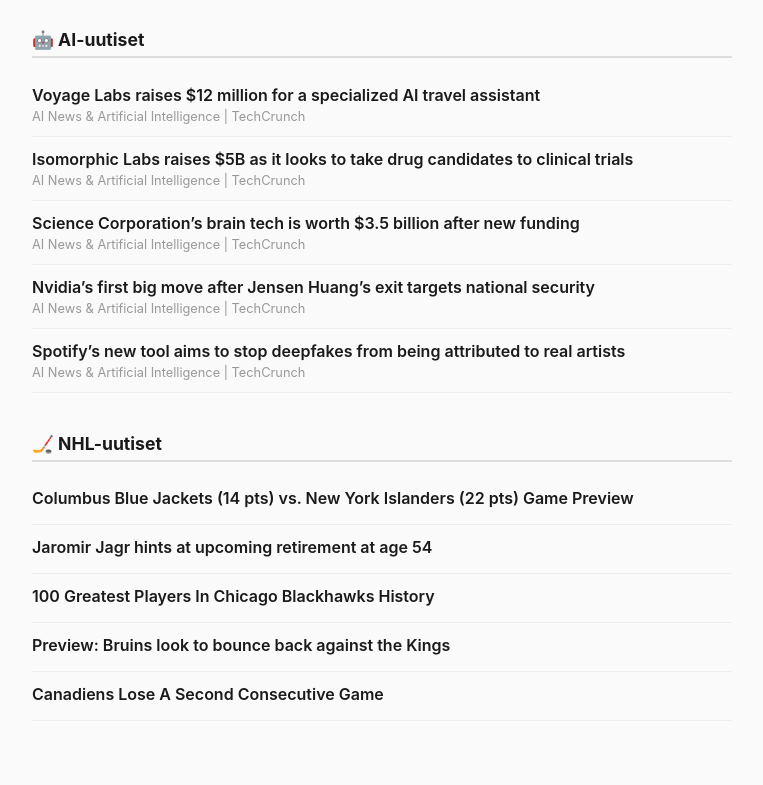
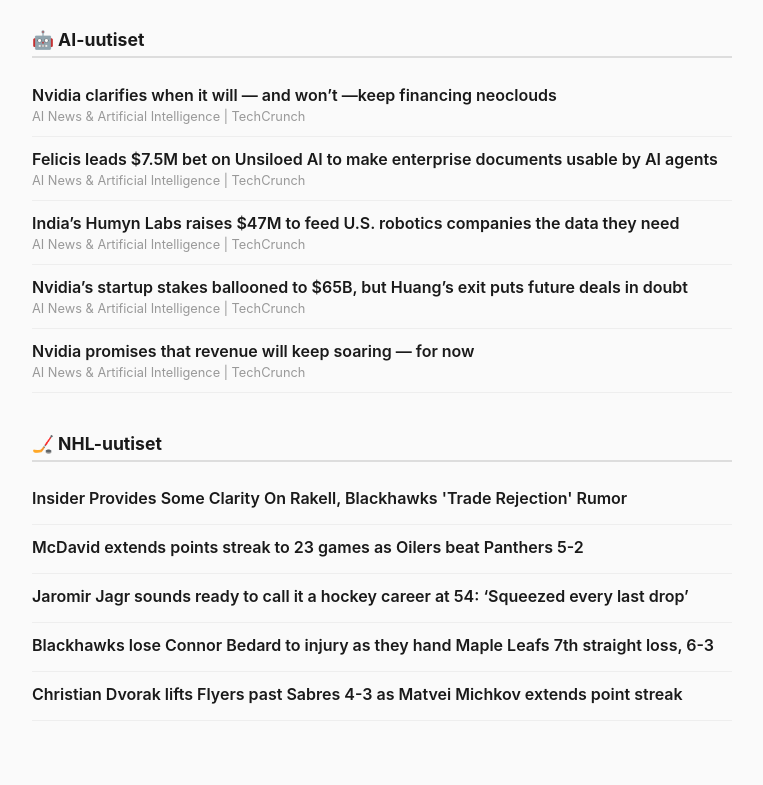
Before and after one commit to kallehirvikoski-svg/Kalleimmat-Uutiset, a plain HTML site: page index.html in a window 1280 px wide. Shown: the part 89-874 px from the top of the page, without its empty margins (258-1021 px from the left). Drawn offline with Linux system fonts and the light colour scheme.

Commit message:
Päivitä uutiset 2026-11-18 14:43

```diff
--- a/index.html
+++ b/index.html
@@ -28,33 +28,33 @@
 </head>
 <body>
   <h1>Päivän uutiset</h1>
-  <div class="updated">Päivitetty: 17.11.2026 15:04 UTC</div>
+  <div class="updated">Päivitetty: 18.11.2026 14:43 UTC</div>
 
     <section>
       <h2>🤖 AI-uutiset</h2>
       <ul class="news-list">
         <li class="news-item">
-          <a href="https://techcrunch.com/2026/11/17/voyage-labs-raises-12-million-for-a-specialized-ai-travel-assistant/" target="_blank" rel="noopener">Voyage Labs raises $12 million for a specialized AI travel assistant</a>
+          <a href="https://techcrunch.com/2026/11/18/nvidia-clarifies-when-it-will-and-wont-keep-financing-neoclouds/" target="_blank" rel="noopener">Nvidia clarifies when it will — and won’t —keep financing neoclouds</a>
 
           <div class="meta">AI News &amp; Artificial Intelligence | TechCrunch</div>
         </li>
         <li class="news-item">
-          <a href="https://techcrunch.com/2026/11/17/isomorphic-labs-raises-5b-as-it-looks-to-take-drug-candidates-to-clinical-trials/" target="_blank" rel="noopener">Isomorphic Labs raises $5B as it looks to take drug candidates to clinical trials</a>
+          <a href="https://techcrunch.com/2026/11/18/felicis-leads-7-5m-bet-on-unsiloed-ai-to-make-enterprise-documents-usable-by-ai-agents/" target="_blank" rel="noopener">Felicis leads $7.5M bet on Unsiloed AI to make enterprise documents usable by AI agents</a>
 
           <div class="meta">AI News &amp; Artificial Intelligence | TechCrunch</div>
         </li>
         <li class="news-item">
-          <a href="https://techcrunch.com/2026/11/17/science-corporations-brain-tech-is-worth-3-5-billion-after-new-funding/" target="_blank" rel="noopener">Science Corporation’s brain tech is worth $3.5 billion after new funding</a>
+          <a href="https://techcrunch.com/2026/11/18/accel-backs-indias-humyn-labs-to-supply-training-data-needed-by-u-s-robotics-ai-developers/" target="_blank" rel="noopener">India’s Humyn Labs raises $47M to feed U.S. robotics companies the data they need</a>
 
           <div class="meta">AI News &amp; Artificial Intelligence | TechCrunch</div>
         </li>
         <li class="news-item">
-          <a href="https://techcrunch.com/2026/11/17/nvidias-first-big-move-after-jensen-huangs-exit-targets-national-security/" target="_blank" rel="noopener">Nvidia’s first big move after Jensen Huang’s exit targets national security</a>
+          <a href="https://techcrunch.com/2026/11/17/nvidias-startup-stakes-ballooned-to-65b-but-huangs-exit-puts-future-deals-in-doubt/" target="_blank" rel="noopener">Nvidia’s startup stakes ballooned to $65B, but Huang’s exit puts future  deals in doubt</a>
 
           <div class="meta">AI News &amp; Artificial Intelligence | TechCrunch</div>
         </li>
         <li class="news-item">
-          <a href="https://techcrunch.com/2026/11/17/spotifys-new-tool-aims-to-stop-deepfakes-from-being-attributed-to-real-artists/" target="_blank" rel="noopener">Spotify’s new tool aims to stop deepfakes from being attributed to real artists</a>
+          <a href="https://techcrunch.com/2026/11/17/nvidia-promises-that-revenue-will-keep-soaring-for-now/" target="_blank" rel="noopener">Nvidia promises that revenue will keep soaring — for now</a>
 
           <div class="meta">AI News &amp; Artificial Intelligence | TechCrunch</div>
         </li>
@@ -66,27 +66,27 @@
       <h2>🏒 NHL-uutiset</h2>
       <ul class="news-list">
         <li class="news-item">
-          <a href="https://sports.yahoo.com/articles/columbus-blue-jackets-14-pts-133027281.html" target="_blank" rel="noopener">Columbus Blue Jackets (14 pts) vs. New York Islanders (22 pts) Game Preview</a>
+          <a href="https://sports.yahoo.com/articles/insider-provides-clarity-rakell-blackhawks-043637412.html" target="_blank" rel="noopener">Insider Provides Some Clarity On Rakell, Blackhawks &#x27;Trade Rejection&#x27; Rumor</a>
 
           <div class="meta"></div>
         </li>
         <li class="news-item">
-          <a href="https://sports.yahoo.com/articles/jaromir-jagr-hints-upcoming-retirement-130000059.html" target="_blank" rel="noopener">Jaromir Jagr hints at upcoming retirement at age 54</a>
+          <a href="https://sports.yahoo.com/articles/mcdavid-extends-points-streak-23-041831257.html" target="_blank" rel="noopener">McDavid extends points streak to 23 games as Oilers beat Panthers 5-2</a>
 
           <div class="meta"></div>
         </li>
         <li class="news-item">
-          <a href="https://sports.yahoo.com/articles/100-greatest-players-chicago-blackhawks-120040687.html" target="_blank" rel="noopener">100 Greatest Players In Chicago Blackhawks History</a>
+          <a href="https://sports.yahoo.com/articles/jaromir-jagr-sounds-ready-call-034232949.html" target="_blank" rel="noopener">Jaromir Jagr sounds ready to call it a hockey career at 54: ‘Squeezed every last drop’</a>
 
           <div class="meta"></div>
         </li>
         <li class="news-item">
-          <a href="https://sports.yahoo.com/articles/preview-bruins-look-bounce-back-120000091.html" target="_blank" rel="noopener">Preview: Bruins look to bounce back against the Kings</a>
+          <a href="https://sports.yahoo.com/articles/blackhawks-lose-connor-bedard-injury-033245103.html" target="_blank" rel="noopener">Blackhawks lose Connor Bedard to injury as they hand Maple Leafs 7th straight loss, 6-3</a>
 
           <div class="meta"></div>
         </li>
         <li class="news-item">
-          <a href="https://sports.yahoo.com/articles/canadiens-lose-second-consecutive-game-115604681.html" target="_blank" rel="noopener">Canadiens Lose A Second Consecutive Game</a>
+          <a href="https://sports.yahoo.com/articles/christian-dvorak-lifts-flyers-past-032650393.html" target="_blank" rel="noopener">Christian Dvorak lifts Flyers past Sabres 4-3 as Matvei Michkov extends point streak</a>
 
           <div class="meta"></div>
         </li>
```
